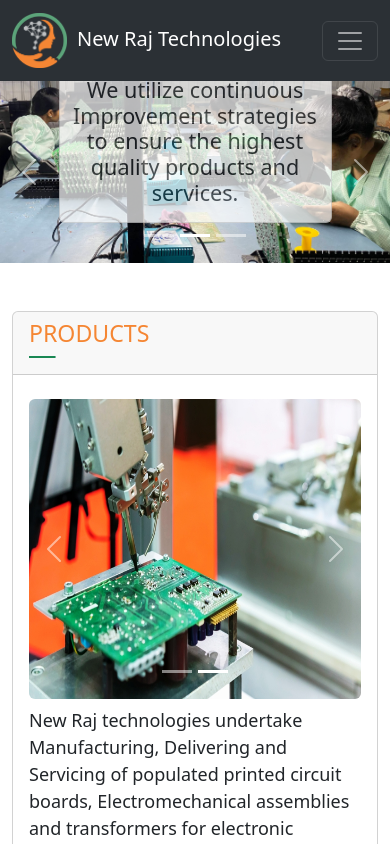
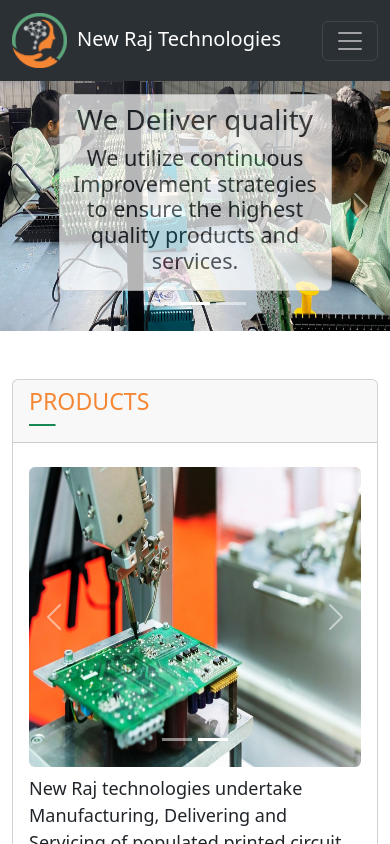
Before and after one commit to prathapsomesh/nr-technologies, a Next.js app: page / in a window 390 px wide. Shown: the top 844 px of the page. Built offline with nearby package versions, Linux system fonts and the light colour scheme.

Commit message:
Pratap | 5'th commit

```diff
--- a/src/styles/globals.css
+++ b/src/styles/globals.css
@@ -131,7 +131,7 @@ a:hover {
 /* mobile */
 @media (max-width: 700px) {
   .bannerHeight {
-    height: auto;
+    height: 250px;
   }
 }
 /* Tablet and Smaller Desktop */
```
